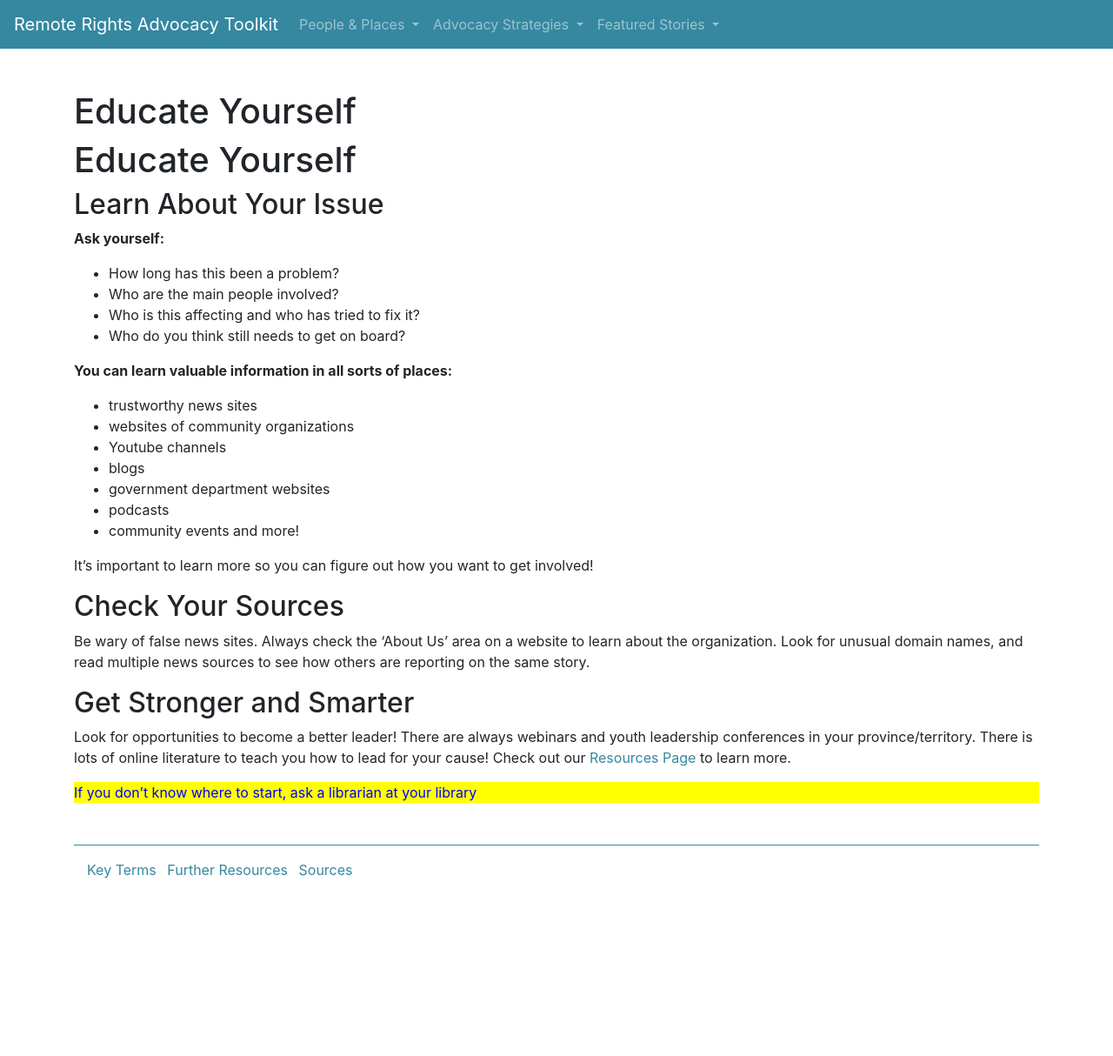
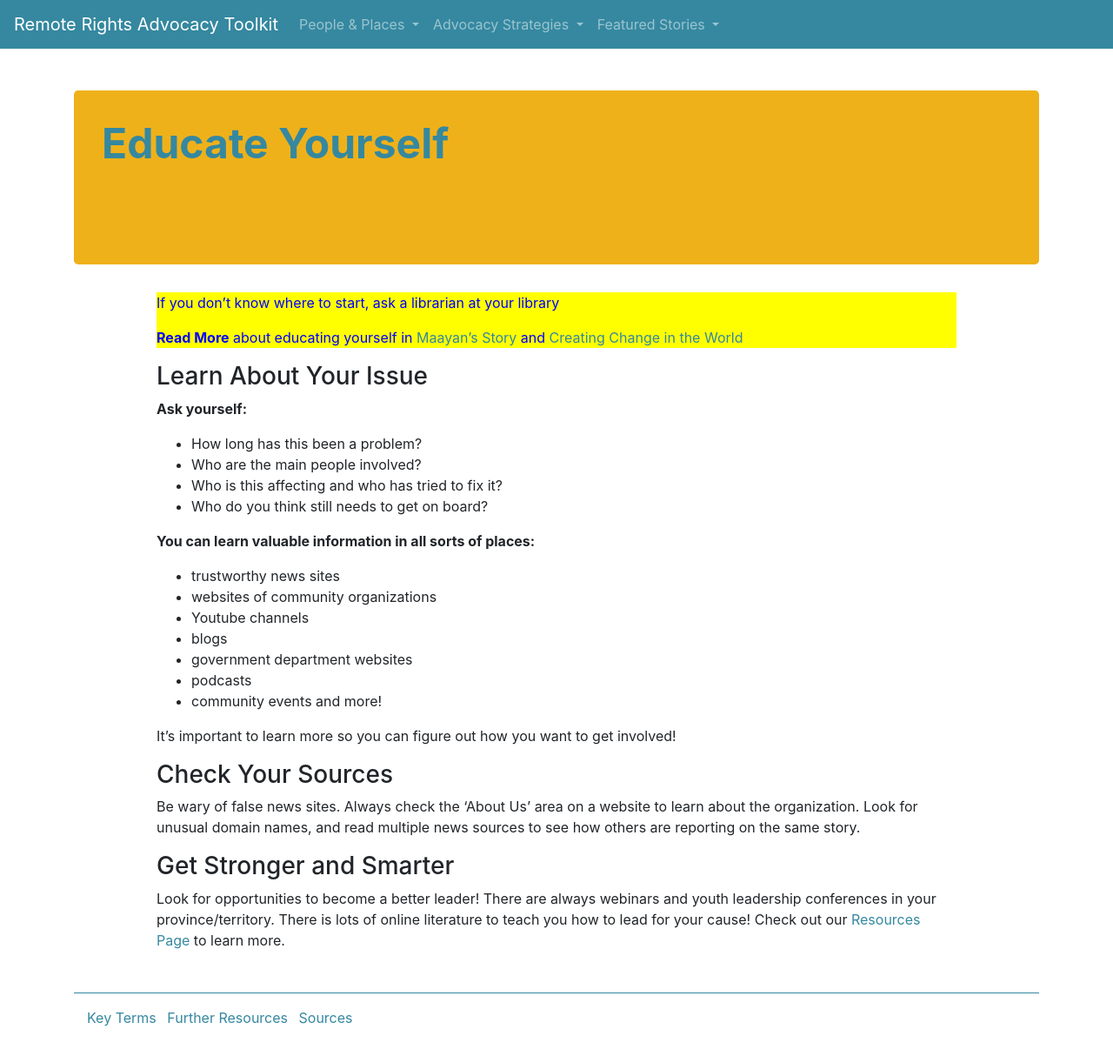
Before and after one commit to remote-rights/remote-rights.github.io, a Jekyll site: the page built from collections/_strategy/educate-yourself.md, in a window 1280 px wide. Shown: the whole page at 87% size. Built offline with Jekyll 4.4.1, drawn with Linux system fonts in a browser that asks for light colours; before the commit the page ends 1044 px from its top, so only the background shows below that.

Commit message:
inter linking

```diff
--- a/_layouts/strategy.html
+++ b/_layouts/strategy.html
@@ -1,13 +1,21 @@
 {% include head.html %}
-<div class="h1">{{ page.title }}</div>
+<div class="jumbotron" style="height: 200px; padding: 2rem; color: rgb(53, 136, 160); background-color: rgba(238, 169, 2, 0.9);">
+  <!-- <img class="story image" src="{{ page.image }}" class="rounded" style="float: right; position: relative;"> -->
+<h1>{{ page.title }}</h1>
+</div>
+
 <div class="row justify-content-around">
-  <div class="col-md-12">
-  {{ page.content }}
+  <div class="col-md-10">
     <div style="color:blue; background-color: yellow;">
       <aside>
         {{ page.aside | markdownify }}
       </aside>
+      <aside>
+        {{ page.aside_links | markdownify }}
+      </aside>
     </div>
+  {{ page.content }}
+
   </div>
 </div>
 {% include foot.html %}
--- a/collections/_strategy/educate-yourself.md
+++ b/collections/_strategy/educate-yourself.md
@@ -3,13 +3,12 @@ layout: strategy
 title: Educate Yourself
 position: 3
 aside: If you don't know where to start, ask a librarian at your library
+aside_links: |
+  **Read More** about educating yourself in [Maayan's Story](/stories/maayan-ziv) and [Creating Change in the World](/people-places/in-the-world)
 ---
-
-# Educate Yourself
-
 <!-- Side bubble: If you don't know where to start, ask a librarian at your library! -->
 
-## Learn About Your Issue
+### Learn About Your Issue
 
 **Ask yourself:**
 - How long has this been a problem?
@@ -29,11 +28,11 @@ aside: If you don't know where to start, ask a librarian at your library
 It's important to learn more so you can figure out how you want to get involved!
 
 
-## Check Your Sources
+### Check Your Sources
 
 Be wary of false news sites. Always check the ‘About Us’ area on a website to learn about the organization. Look for unusual domain names, and read multiple news sources to see how others are reporting on the same story.
 
 
-## Get Stronger and Smarter
+### Get Stronger and Smarter
 
 Look for opportunities to become a better leader! There are always webinars and youth leadership conferences in your province/territory. There is lots of online literature to teach you how to lead for your cause! Check out our [Resources Page](/resources) to learn more.
```
Also changed, not shown: _layouts/stories.html (+9 -5 lines), collections/_people-places/in-the-world.md (+2 -0 lines), collections/_stories/maayan-ziv.md (+3 -0 lines).
